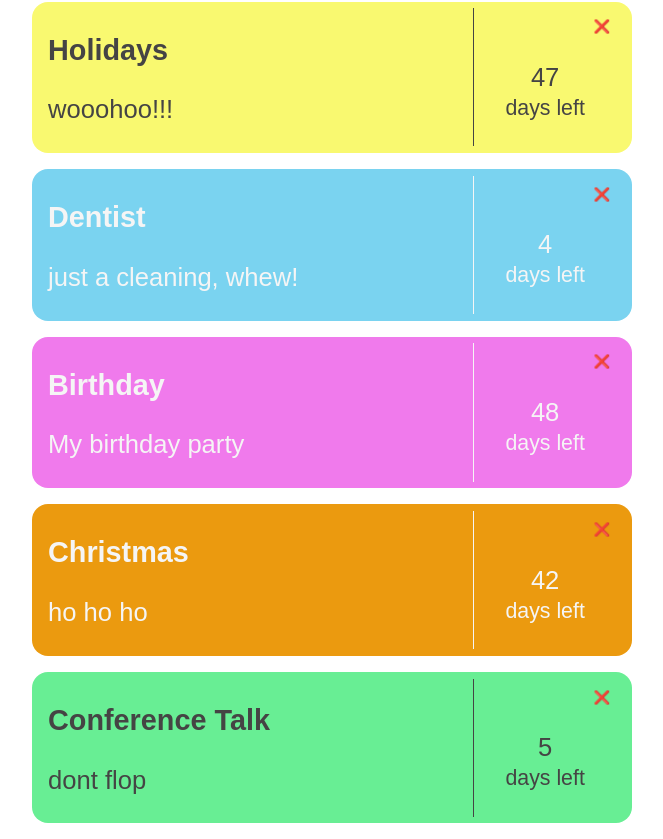
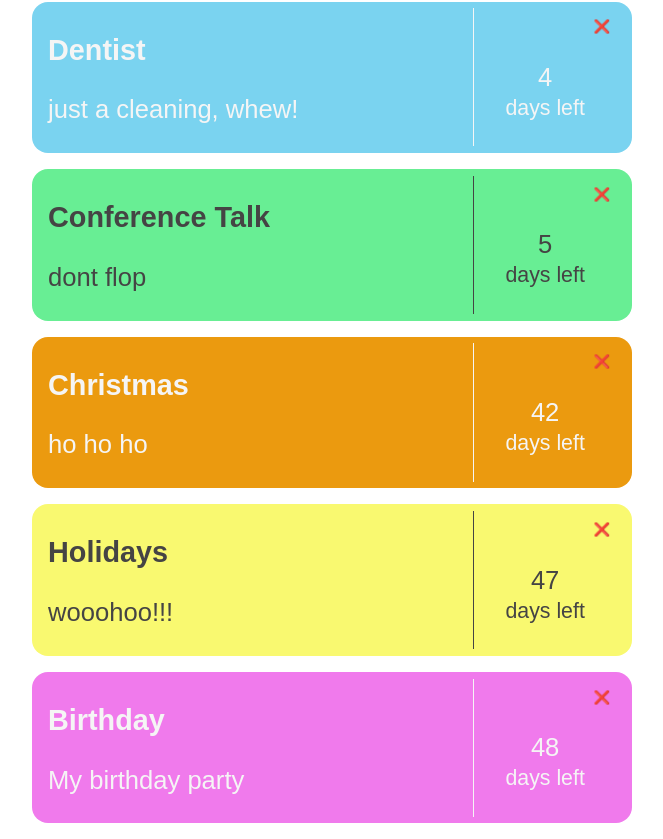
Before and after one commit to SydneyGoodwill/vue-countdown-starter, a Vue app: page / in a window 1280 px wide. Shown: the part 211-1050 px from the top of the page, without its empty margins (308-971 px from the left). Built offline with nearby package versions, Linux system fonts and the light colour scheme.

Commit message:
added a computed property called orderEvents and looped through it to make sure our events are in the correct order

```diff
--- a/src/App.vue
+++ b/src/App.vue
@@ -3,7 +3,7 @@
   <button @click="showPastEvents = !showPastEvents">show past events</button>
 </div>
   <ul>
-    <li v-for="event in events" :key="event.id">
+    <li v-for="event in orderEvents" :key="event.id">
       <Event
       :event="event"
       :daysLeft="daysLeft(event)"
@@ -78,6 +78,12 @@ export default {
       return Days;
     },
   },
+  computed: {
+    orderEvents() {
+      const eventsToOrder = this.events
+      return eventsToOrder.sort((a, b) => a.date > b.date ? 1 : -1)
+    }
+  }
 };
 </script>
 
```
